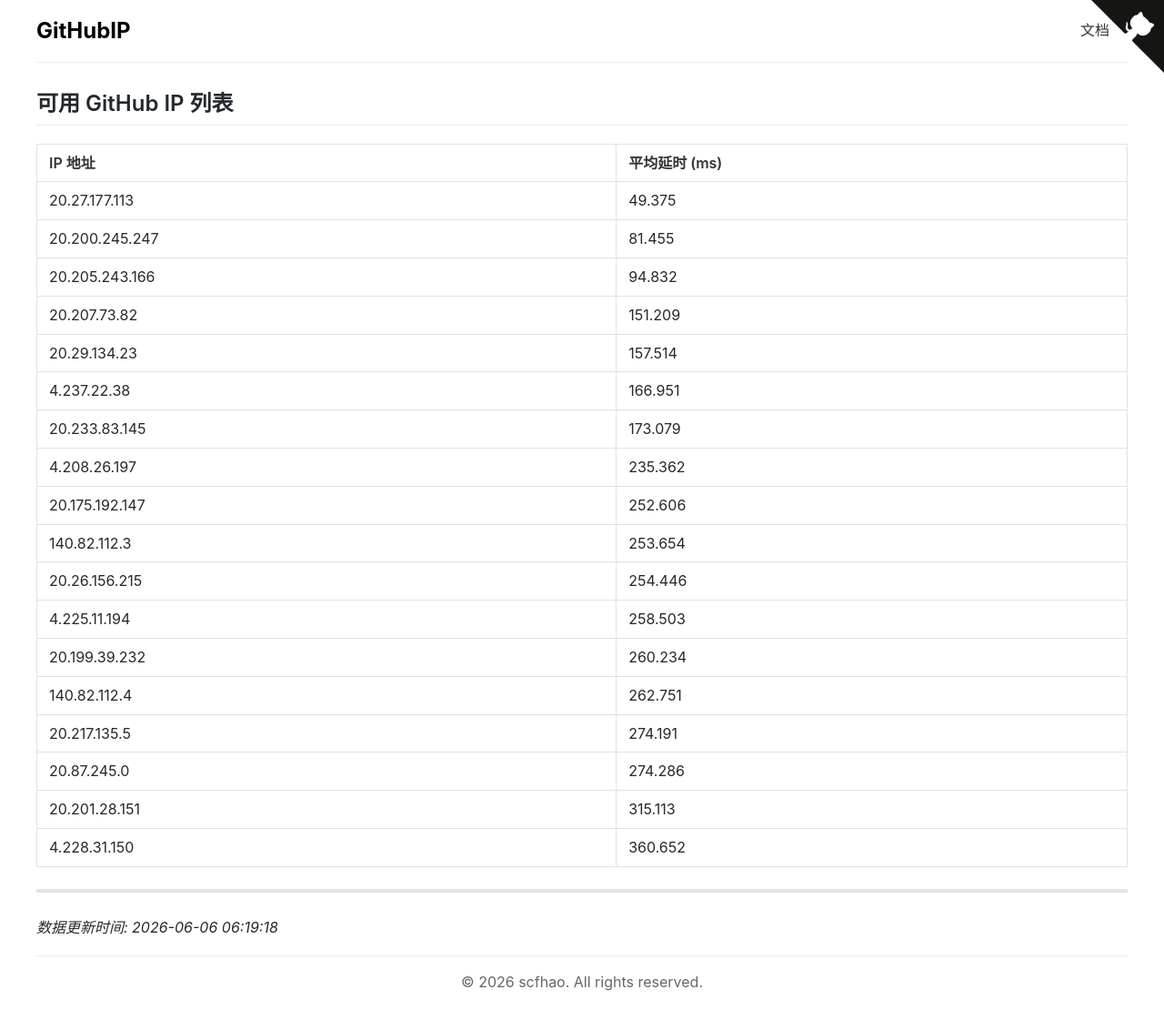
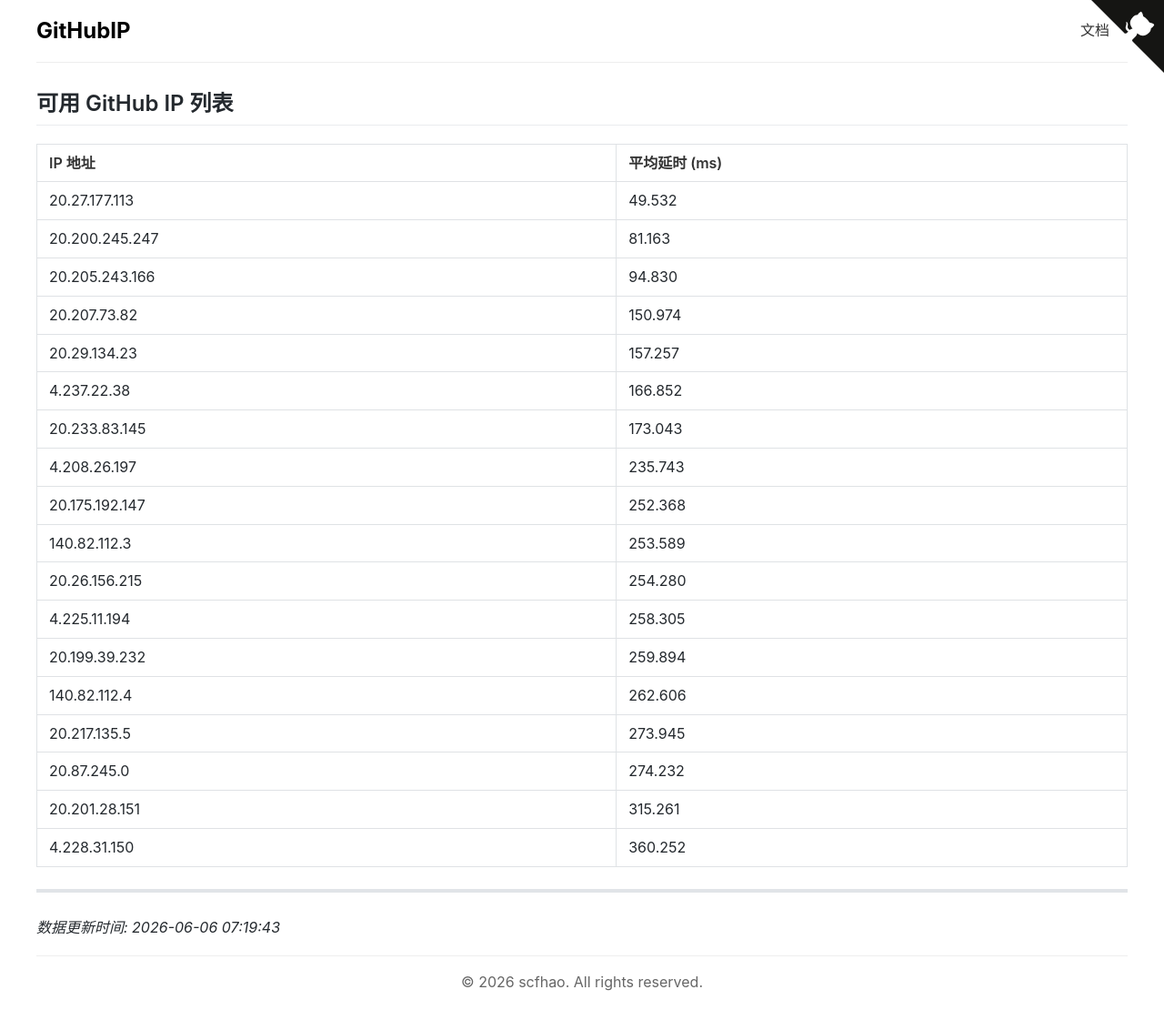
Before and after one commit to scfhao/GitHubIP, a Jekyll site: the page built from index.md, in a window 1280 px wide. Shown: the whole page at 91% size. Built offline with Jekyll 4.4.1, drawn with Linux system fonts in a browser that asks for light colours.

Commit message:
自动脚本执行 - 2026-06-06 07:19:43

```diff
--- a/index.md
+++ b/index.md
@@ -1,32 +1,32 @@
 ---
 layout: home
 title: GitHub IP 列表
-date: 2026-06-06 06:19:18
+date: 2026-06-06 07:19:43
 ---
 
 ## 可用 GitHub IP 列表
 
 | IP 地址 | 平均延时 (ms) |
 |---------|--------------|
-| 20.27.177.113 | 49.375 |
-| 20.200.245.247 | 81.455 |
-| 20.205.243.166 | 94.832 |
-| 20.207.73.82 | 151.209 |
-| 20.29.134.23 | 157.514 |
-| 4.237.22.38 | 166.951 |
-| 20.233.83.145 | 173.079 |
-| 4.208.26.197 | 235.362 |
-| 20.175.192.147 | 252.606 |
-| 140.82.112.3 | 253.654 |
-| 20.26.156.215 | 254.446 |
-| 4.225.11.194 | 258.503 |
-| 20.199.39.232 | 260.234 |
-| 140.82.112.4 | 262.751 |
-| 20.217.135.5 | 274.191 |
-| 20.87.245.0 | 274.286 |
-| 20.201.28.151 | 315.113 |
-| 4.228.31.150 | 360.652 |
+| 20.27.177.113 | 49.532 |
+| 20.200.245.247 | 81.163 |
+| 20.205.243.166 | 94.830 |
+| 20.207.73.82 | 150.974 |
+| 20.29.134.23 | 157.257 |
+| 4.237.22.38 | 166.852 |
+| 20.233.83.145 | 173.043 |
+| 4.208.26.197 | 235.743 |
+| 20.175.192.147 | 252.368 |
+| 140.82.112.3 | 253.589 |
+| 20.26.156.215 | 254.280 |
+| 4.225.11.194 | 258.305 |
+| 20.199.39.232 | 259.894 |
+| 140.82.112.4 | 262.606 |
+| 20.217.135.5 | 273.945 |
+| 20.87.245.0 | 274.232 |
+| 20.201.28.151 | 315.261 |
+| 4.228.31.150 | 360.252 |
 
 ---
 
-*数据更新时间: 2026-06-06 06:19:18*
+*数据更新时间: 2026-06-06 07:19:43*
```
